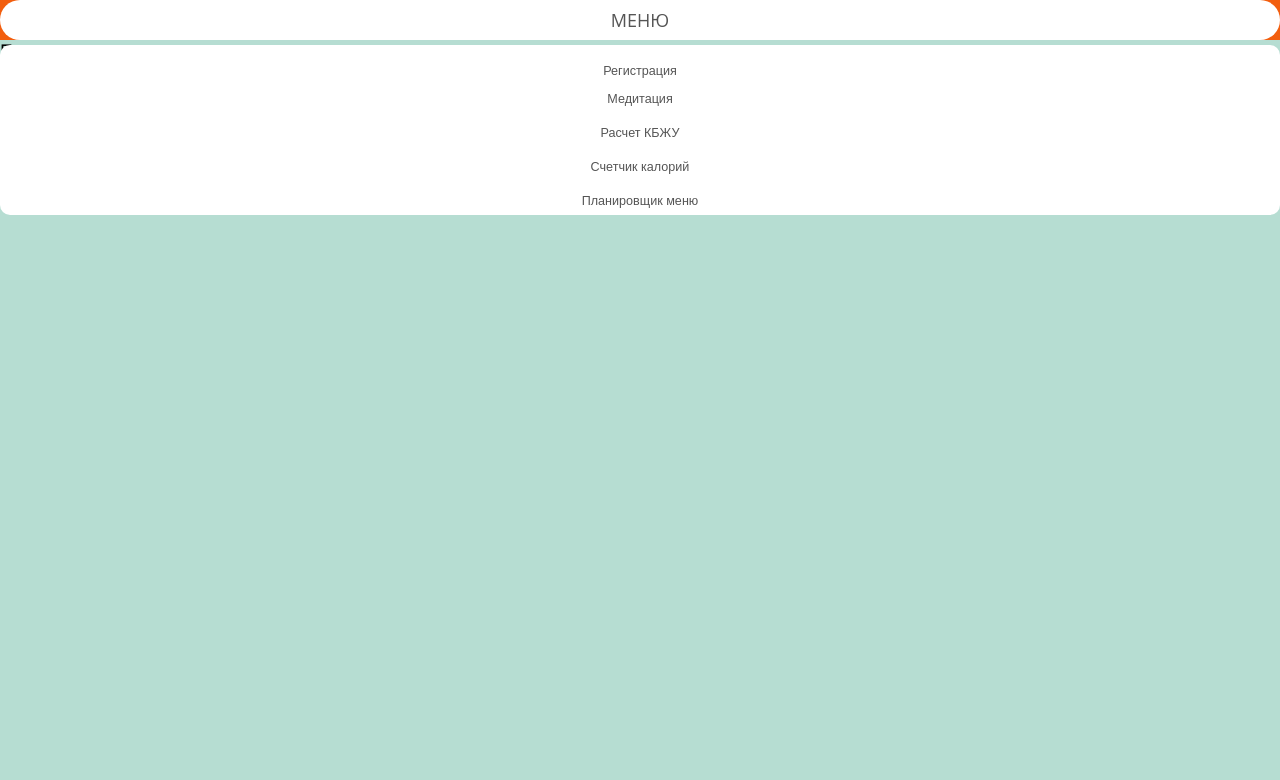
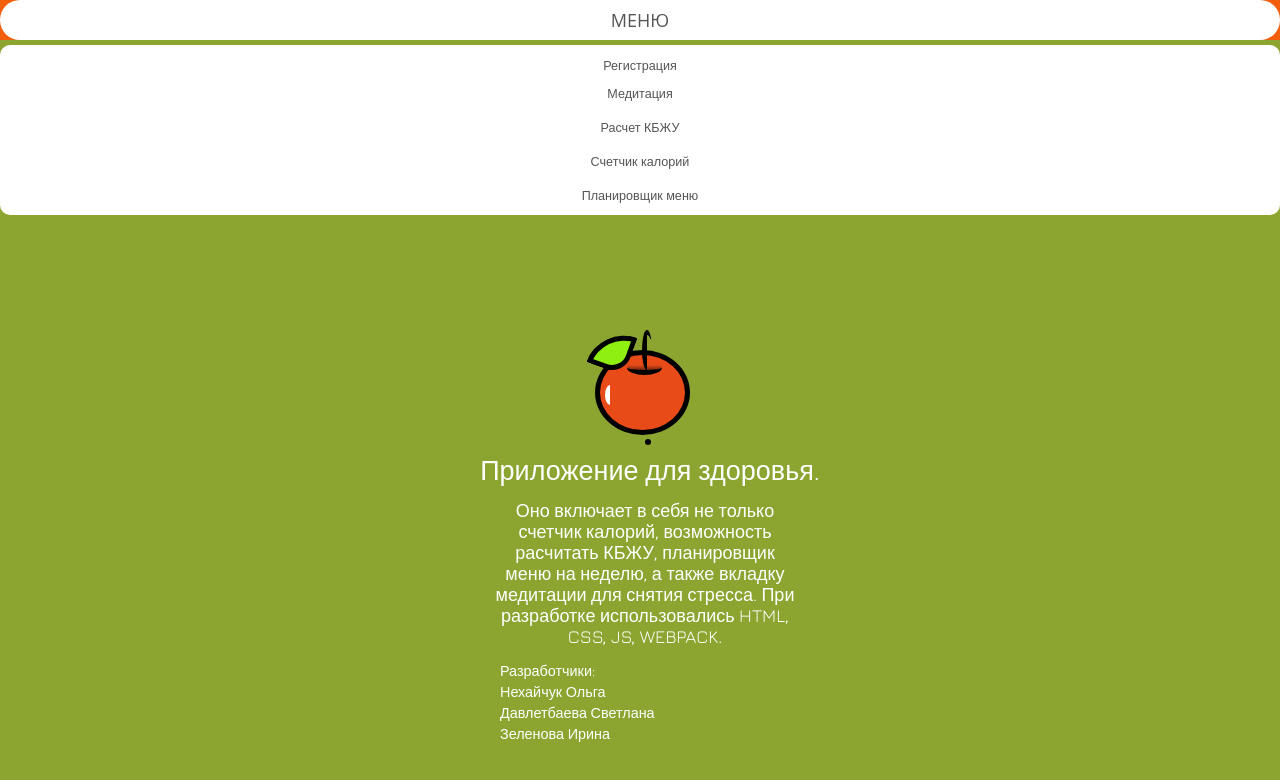
Before and after one commit to essenija1/Agile, a website built with webpack: page src/index.html in a window 1280 px wide. Built offline with nearby package versions, Linux system fonts and the light colour scheme.

Commit message:
Update style.css

```diff
--- a/src/style.css
+++ b/src/style.css
@@ -1,5 +1,5 @@
+/*
 
-/* === Grid and base layout === */
 
 :root {
   --highlight: #91cb3e;
@@ -42,7 +42,7 @@ article {
   padding-top: 50px;
 }
 
-/* === Navbar and marker === */
+*/
 
 nav ul {
   margin: 0;
@@ -85,7 +85,7 @@ nav path {
   stroke-linejoin: round;
 }
 
-/* === Body contents === */
+
 
 section[id] {
   margin: 25px 0;
@@ -131,9 +131,7 @@ code {
   color: #333;
 }
 
-/* === Adjustments === */
 
-/* Scroll all the way up even if the first section starts a couple hundred pixels down the page */
 section:first-of-type {
   margin-top: -300px;
   padding-top: 350px;
@@ -145,3 +143,148 @@ section:last-of-type p:last-of-type {
   margin-bottom: 0;
   padding-bottom: 0;
 }
+
+
+
+
+
+body{
+  background: #8ca531;
+  font-family: 'Jura', sans-serif;
+  overflow: hidden;
+}
+.scene .text {
+  position: absolute;
+  font-size: 1.5em;
+  width: 400px;
+  color: #fff;
+  top: 110px;
+  left: -90px;
+  text-align: center;
+}
+
+
+
+.scene .text1 {
+  position: absolute;
+  font-size: 1em;
+  width: 300px;
+  color: #fff;
+  top: 150px;
+  left: -45px;
+  text-align: center;
+}
+
+
+.scene .text2 {
+  position: absolute;
+  font-size: 0.8em;
+  width: 300px;
+  color: #fff;
+  top: 310px;
+  left: -40px;
+  text-align: left;
+}
+
+
+
+.scene  {
+  cursor: pointer;
+  position: fixed;
+/*  border: 1px dotted #000;*/
+  margin: auto;
+  height: 100px;
+  width: 200px;
+  left: 0; top: 0px; right: 0; bottom: 0;
+}
+
+.apple {
+  position: absolute;
+  background: #e84b17;
+  left: 55px;
+  width: 95px;
+  height: 85px;
+  border: 5px solid #000;
+  border-radius: 100%;
+}
+.apple .peduncle {
+  position: absolute;
+  left:27px;
+  top:5px;
+  background: transparent;
+  background: linear-gradient(to top, rgba(0,0,0,.5) 0%, rgba(0,0,0,0) 50%);
+  width: 35px;
+  height: 15px;
+  border-radius: 100%;
+  border-bottom: 5px solid #000;
+}
+.apple .peduncle:before{
+  content: '';
+  position: absolute;
+  background: transparent;
+  width: 10px;
+  height: 40px;
+  border-radius: 50%;
+  left: 15px;
+  top: -30px;
+  border-left: 5px solid;
+  border-top: 5px solid;
+}
+.apple .peduncle:after{
+  content: '';
+  position: absolute;
+  background: #8fef10;
+  width: 40px;
+  height: 40px;
+  border-radius: 100% 0 50% 0;
+  left: -35px;
+  top: -30px;
+  border: 5px solid;
+  transform: rotate(20deg)
+}
+
+.apple:after{
+  content: '';
+  position: absolute;
+  background: transparent;
+  width: 10px;
+  height: 20px;
+  border-left: 5px solid #fff;
+  border-radius: 100%;
+  left: 5px;
+  top: 30px;
+}
+
+.apple:before{
+  content: '';
+  position: absolute;
+  background: #000;
+  width: 6px;
+  height: 6px;
+  border-radius: 100%;
+  left: 45px;
+  top: 84px;
+}
+
+.scene:hover .apple{
+  animation: jump 2s infinite,  color 8s infinite;
+}
+
+@keyframes jump{
+  0%{ margin-top: -300px; }
+  25%{ margin-top: -10px; }
+  30%{ margin-top: 0px; }
+  35%{ margin-top: -10px; }
+  45%{ margin-top: -20px; }
+  90%{ margin-top: 0; }
+  99.99%{ margin-top: 0; }
+  100%{ margin-top: -300px; }
+}
+
+@keyframes color{
+  0%{  background: #f4f135; }
+  25%{ background: #f7e818; }
+  50%{ background: #f4463d; }
+  75%{ background: #67f784; }
+  100%{  background: #ff0c00; }
+}
```
